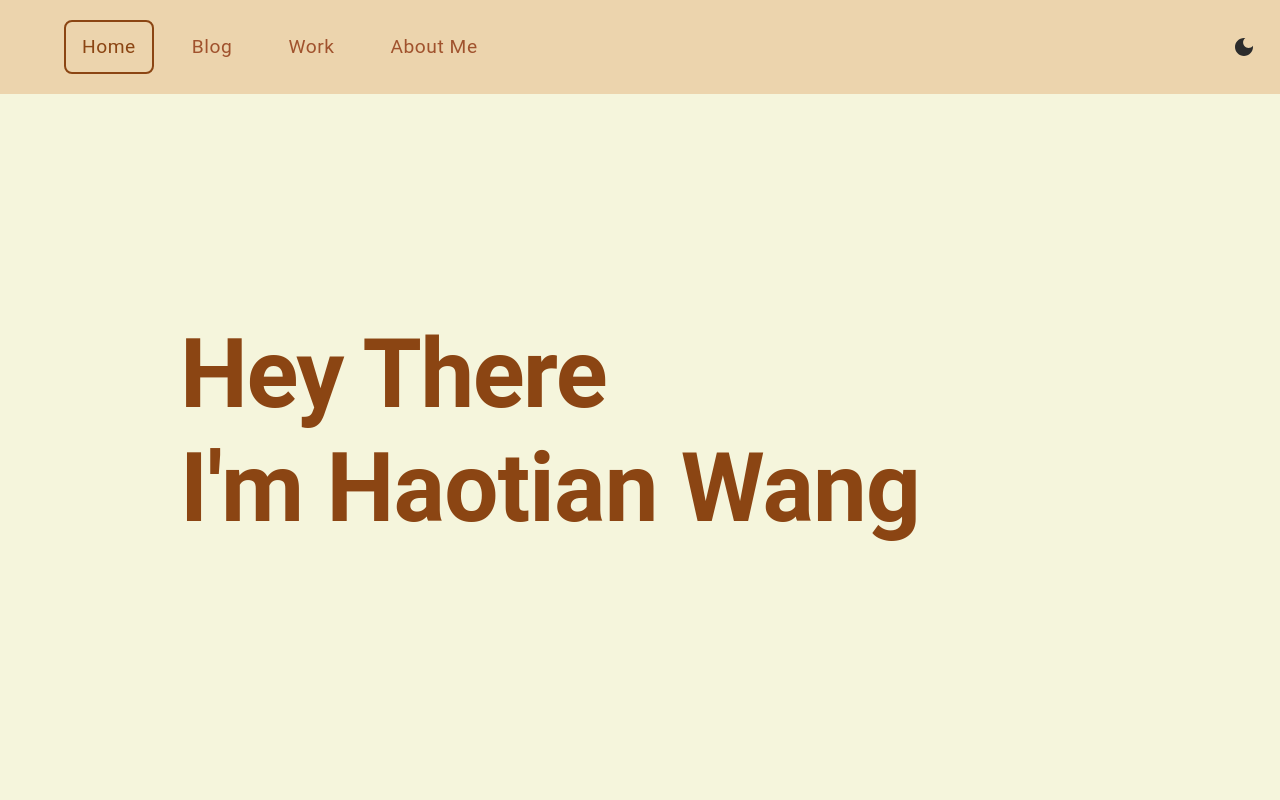
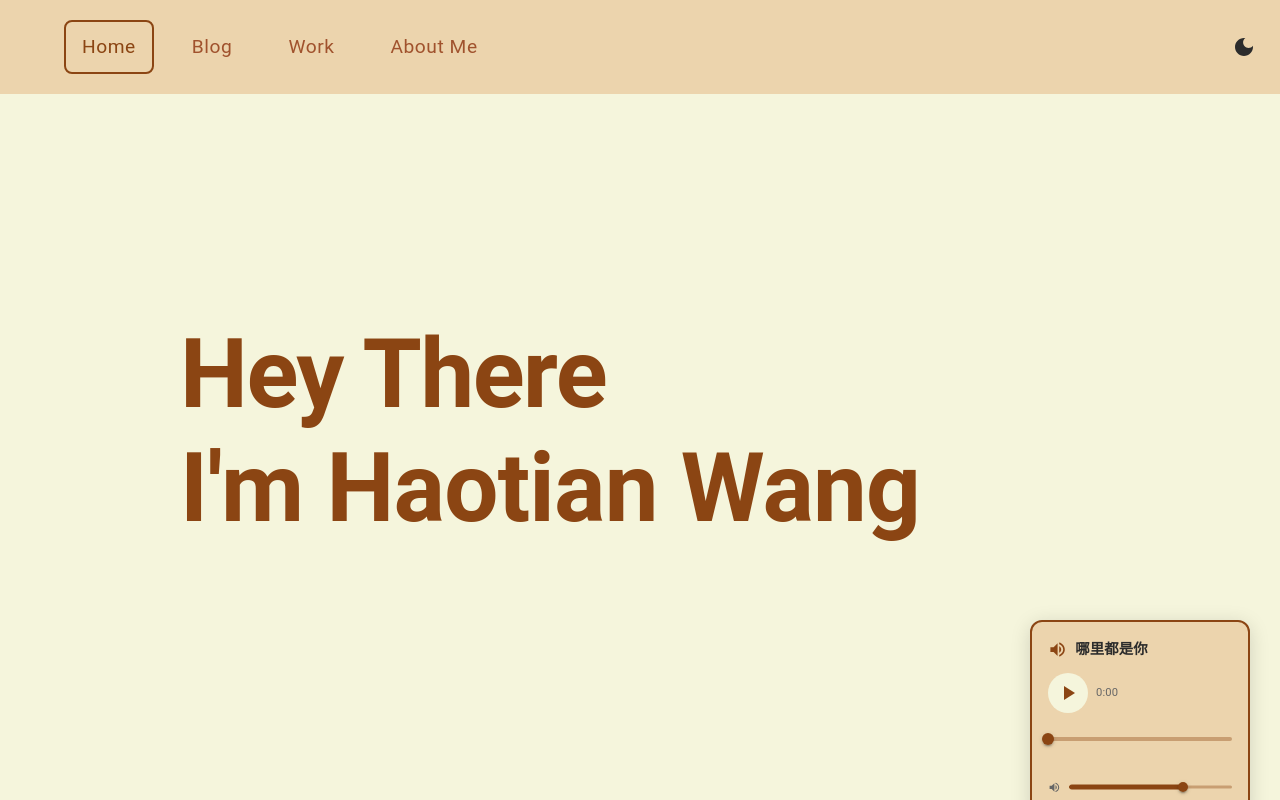
Before and after one commit to theRealBurgerKing/mywebsite, a React (Vite) app: page / in a window 1280 px wide. Built offline with nearby package versions, Linux system fonts and the light colour scheme.

Commit message:
feat: add music block

```diff
--- a/src/App.tsx
+++ b/src/App.tsx
@@ -6,6 +6,7 @@ import { BlogPage } from "./pages/BlogPage";
 import { WorkPage } from "./pages/WorkPage";
 import { AboutPage } from "./pages/AboutPage";
 import { ThemeProvider } from "./contexts/ThemeContext";
+import { DraggableFloatingBlock } from "./components/DraggableFloatingBlock";
 
 function App() {
   const [currentPage, setCurrentPage] = useState("home");
@@ -56,6 +57,7 @@ function App() {
       >
         {renderPage()}
       </PageLayout>
+      <DraggableFloatingBlock />
     </ThemeProvider>
   );
 }
--- /dev/null
+++ b/src/components/DraggableFloatingBlock.tsx
@@ -0,0 +1,308 @@
+import React, { useState, useRef, useEffect } from 'react';
+import { Box, Typography, IconButton, Slider } from '@mui/material';
+import { PlayArrow, Pause, VolumeUp } from '@mui/icons-material';
+import { useTheme } from '../contexts/ThemeContext';
+import musicFile from '../assets/music.mp3';
+
+interface DraggableFloatingBlockProps {
+  children?: React.ReactNode;
+  initialPosition?: { x: number; y: number };
+  size?: { width: number; height: number };
+}
+
+export const DraggableFloatingBlock: React.FC<DraggableFloatingBlockProps> = ({
+  children,
+  initialPosition = { x: window.innerWidth - 250, y: window.innerHeight - 180 },
+  size = { width: 220, height: 200 }
+}) => {
+  const { theme } = useTheme();
+  const [position, setPosition] = useState(initialPosition);
+  const [isDragging, setIsDragging] = useState(false);
+  const [dragOffset, setDragOffset] = useState({ x: 0, y: 0 });
+  const [isPlaying, setIsPlaying] = useState(false);
+  const [currentTime, setCurrentTime] = useState(0);
+  const [duration, setDuration] = useState(0);
+  const [volume, setVolume] = useState(0.7);
+  const [isDraggingDisabled, setIsDraggingDisabled] = useState(false);
+  const blockRef = useRef<HTMLDivElement>(null);
+  const audioRef = useRef<HTMLAudioElement>(null);
+
+  const handleMouseDown = (e: React.MouseEvent) => {
+    // 如果拖拽被禁用，则不处理拖拽
+    if (isDraggingDisabled) return;
+
+    if (blockRef.current) {
+      const rect = blockRef.current.getBoundingClientRect();
+      setDragOffset({
+        x: e.clientX - rect.left,
+        y: e.clientY - rect.top
+      });
+      setIsDragging(true);
+    }
+  };
+
+  const handleMouseMove = (e: MouseEvent) => {
+    if (isDragging) {
+      const newX = e.clientX - dragOffset.x;
+      const newY = e.clientY - dragOffset.y;
+
+      // 限制在屏幕范围内
+      const maxX = window.innerWidth - size.width;
+      const maxY = window.innerHeight - size.height;
+
+      setPosition({
+        x: Math.max(0, Math.min(newX, maxX)),
+        y: Math.max(0, Math.min(newY, maxY))
+      });
+    }
+  };
+
+  const handleMouseUp = () => {
+    setIsDragging(false);
+  };
+
+  // 音乐播放控制
+  const togglePlayPause = () => {
+    if (audioRef.current) {
+      if (isPlaying) {
+        audioRef.current.pause();
+      } else {
+        audioRef.current.play();
+      }
+      setIsPlaying(!isPlaying);
+    }
+  };
+
+  const handleTimeUpdate = () => {
+    if (audioRef.current) {
+      setCurrentTime(audioRef.current.currentTime);
+    }
+  };
+
+  const handleLoadedMetadata = () => {
+    if (audioRef.current) {
+      setDuration(audioRef.current.duration);
+    }
+  };
+
+  const handleSeek = (_event: Event, newValue: number | number[]) => {
+    if (audioRef.current) {
+      const newTime = newValue as number;
+      audioRef.current.currentTime = newTime;
+      setCurrentTime(newTime);
+    }
+  };
+
+  const handleVolumeChange = (_event: Event, newValue: number | number[]) => {
+    const newVolume = newValue as number;
+    setVolume(newVolume);
+    if (audioRef.current) {
+      audioRef.current.volume = newVolume;
+    }
+  };
+
+  // 处理滑块区域的鼠标事件
+  const handleSliderMouseEnter = () => {
+    setIsDraggingDisabled(true);
+  };
+
+  const handleSliderMouseLeave = () => {
+    setIsDraggingDisabled(false);
+  };
+
+  const formatTime = (time: number) => {
+    const minutes = Math.floor(time / 60);
+    const seconds = Math.floor(time % 60);
+    return `${minutes}:${seconds.toString().padStart(2, '0')}`;
+  };
+
+  useEffect(() => {
+    if (isDragging) {
+      document.addEventListener('mousemove', handleMouseMove);
+      document.addEventListener('mouseup', handleMouseUp);
+
+      return () => {
+        document.removeEventListener('mousemove', handleMouseMove);
+        document.removeEventListener('mouseup', handleMouseUp);
+      };
+    }
+  }, [isDragging, dragOffset]);
+
+  // 音频事件监听
+  useEffect(() => {
+    const audio = audioRef.current;
+    if (audio) {
+      audio.addEventListener('timeupdate', handleTimeUpdate);
+      audio.addEventListener('loadedmetadata', handleLoadedMetadata);
+      audio.addEventListener('ended', () => setIsPlaying(false));
+      audio.loop = true; // 设置循环播放
+      audio.volume = volume;
+
+      return () => {
+        audio.removeEventListener('timeupdate', handleTimeUpdate);
+        audio.removeEventListener('loadedmetadata', handleLoadedMetadata);
+        audio.removeEventListener('ended', () => setIsPlaying(false));
+      };
+    }
+  }, [volume]);
+
+  return (
+    <>
+      <audio ref={audioRef} src={musicFile} preload="metadata" />
+      <Box
+        ref={blockRef}
+        onMouseDown={handleMouseDown}
+        sx={{
+          position: 'fixed',
+          left: position.x,
+          top: position.y,
+          width: size.width,
+          height: size.height,
+          backgroundColor: theme.colors.surface,
+          border: `2px solid ${theme.colors.primary}`,
+          borderRadius: '12px',
+          boxShadow: '0 4px 20px rgba(0, 0, 0, 0.15)',
+          cursor: isDragging ? 'grabbing' : 'grab',
+          zIndex: 1000,
+          display: 'flex',
+          flexDirection: 'column',
+          alignItems: 'center',
+          justifyContent: 'space-between',
+          p: 2,
+          transition: isDragging ? 'none' : 'all 0.2s ease',
+          '&:hover': {
+            transform: 'scale(1.02)',
+            boxShadow: '0 6px 25px rgba(0, 0, 0, 0.2)',
+          },
+          userSelect: 'none',
+        }}
+      >
+        {children || (
+          <>
+            {/* 标题栏 */}
+            <Box
+              sx={{
+                display: 'flex',
+                alignItems: 'center',
+                gap: 1,
+                width: '100%',
+                mb: 1,
+              }}
+            >
+              <VolumeUp sx={{ color: theme.colors.primary, fontSize: '1.2rem' }} />
+              <Typography
+                variant="h6"
+                sx={{
+                  color: theme.colors.text,
+                  fontWeight: 'bold',
+                  fontSize: '0.9rem',
+                }}
+              >
+                哪里都是你
+              </Typography>
+            </Box>
+
+            {/* 播放控制 */}
+            <Box
+              sx={{
+                display: 'flex',
+                alignItems: 'center',
+                gap: 1,
+                width: '100%',
+                mb: 1,
+              }}
+            >
+              <IconButton
+                onClick={togglePlayPause}
+                sx={{
+                  color: theme.colors.primary,
+                  backgroundColor: theme.colors.background,
+                  '&:hover': {
+                    backgroundColor: theme.colors.hover,
+                  },
+                }}
+              >
+                {isPlaying ? <Pause /> : <PlayArrow />}
+              </IconButton>
+
+              <Typography
+                variant="body2"
+                sx={{
+                  color: theme.colors.textSecondary,
+                  fontSize: '0.7rem',
+                  minWidth: '35px',
+                }}
+              >
+                {formatTime(currentTime)}
+              </Typography>
+            </Box>
+
+            {/* 进度条 */}
+            <Box
+              sx={{ width: '100%', mb: 1 }}
+              onMouseEnter={handleSliderMouseEnter}
+              onMouseLeave={handleSliderMouseLeave}
+            >
+              <Slider
+                value={currentTime}
+                max={duration || 0}
+                onChange={handleSeek}
+                sx={{
+                  color: theme.colors.primary,
+                  height: 4,
+                  '& .MuiSlider-thumb': {
+                    width: 12,
+                    height: 12,
+                  },
+                  '& .MuiSlider-track': {
+                    height: 4,
+                  },
+                  '& .MuiSlider-rail': {
+                    height: 4,
+                    backgroundColor: theme.colors.border,
+                  },
+                }}
+              />
+            </Box>
+
+            {/* 音量控制 */}
+            <Box
+              sx={{
+                display: 'flex',
+                alignItems: 'center',
+                gap: 1,
+                width: '100%',
+              }}
+              onMouseEnter={handleSliderMouseEnter}
+              onMouseLeave={handleSliderMouseLeave}
+            >
+              <VolumeUp sx={{ color: theme.colors.textSecondary, fontSize: '0.8rem' }} />
+              <Slider
+                value={volume}
+                min={0}
+                max={1}
+                step={0.1}
+                onChange={handleVolumeChange}
+                sx={{
+                  color: theme.colors.primary,
+                  height: 3,
+                  '& .MuiSlider-thumb': {
+                    width: 10,
+                    height: 10,
+                  },
+                  '& .MuiSlider-track': {
+                    height: 3,
+                  },
+                  '& .MuiSlider-rail': {
+                    height: 3,
+                    backgroundColor: theme.colors.border,
+                  },
+                }}
+              />
+            </Box>
+          </>
+        )}
+      </Box>
+    </>
+  );
+};
```
Also changed, not shown: 1 other file (tests, documents, lock files or other folders).
